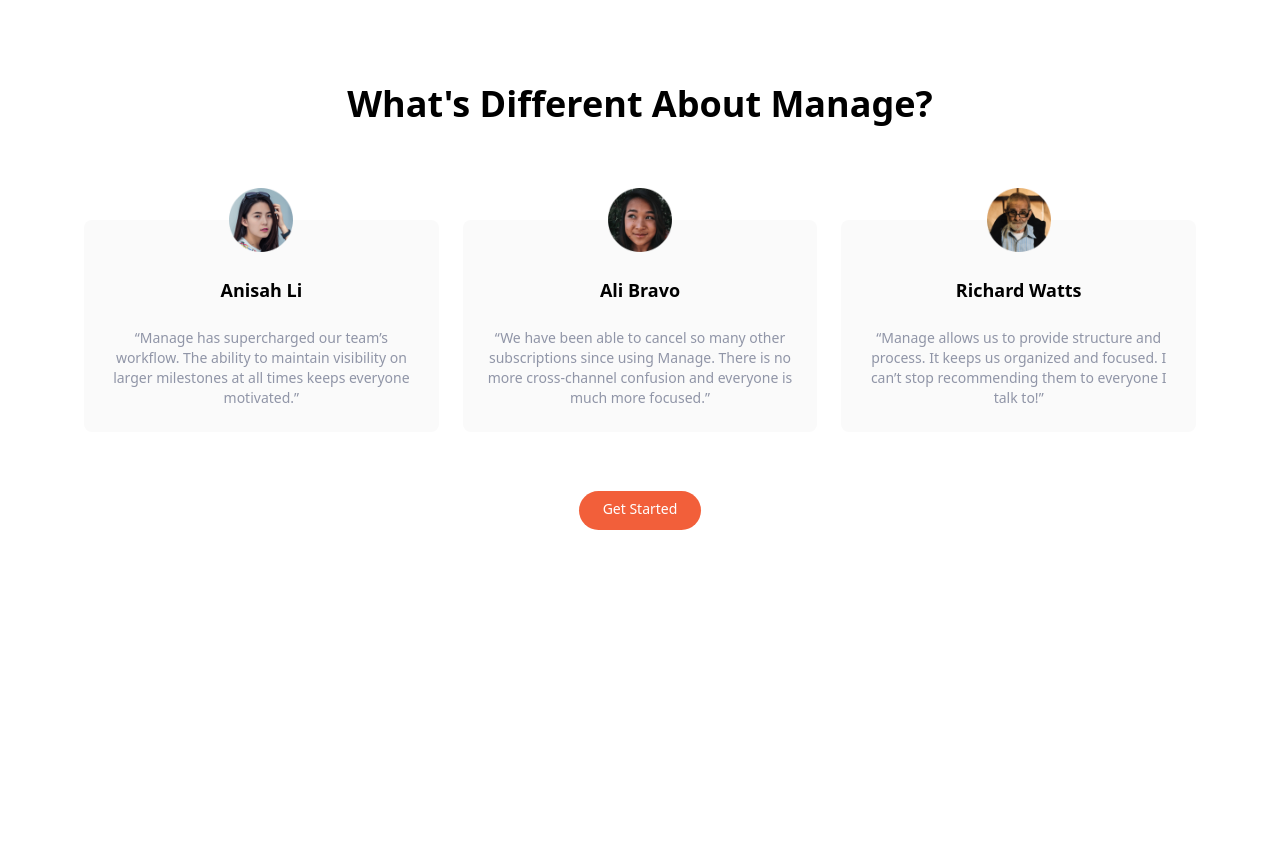
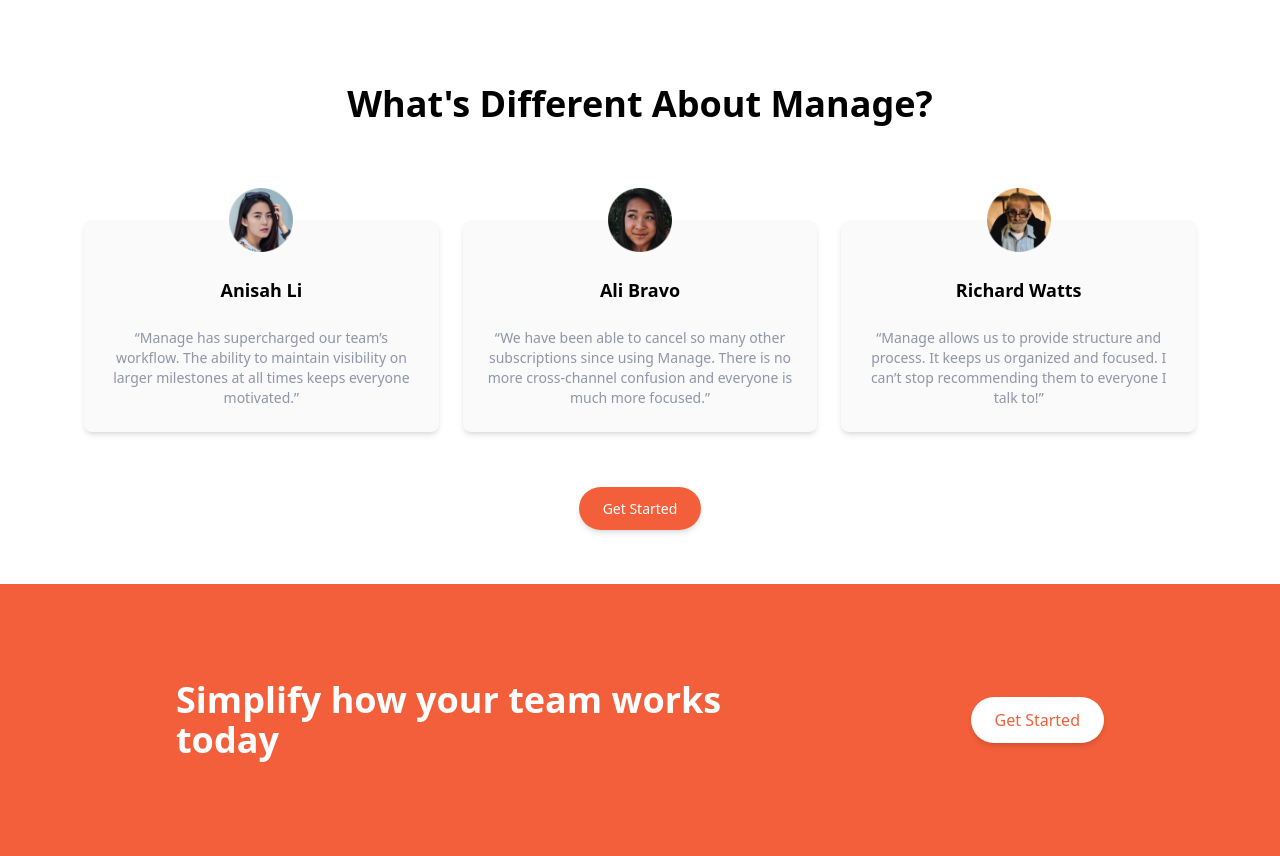
Before and after one commit to labanino/tailwind, a website: page index.html in a window 1280 px wide. Shown: the part 1168-2024 px from the top of the page. Before the commit the page ends 1752 px from the top, so only its background shows below. Drawn offline with Linux system fonts and the light colour scheme.

Commit message:
CTA section

```diff
--- a/index.html
+++ b/index.html
@@ -25,7 +25,7 @@
                 <a href="#" class="hover:text-darkGrayishBlue">Comunity</a>
             </div>
             <!-- Button -->
-            <a href="#" class="hidden p-2 px-6 pt-2 text-white text-sm bg-brightRed rounded-full baseline hover:bg-brightRedLight md:block">
+            <a href="#" class="hidden p-2 px-6 text-white text-sm bg-brightRed rounded-full baseline hover:bg-brightRedLight md:block shadow-md">
                 Get Started
             </a>
         </div>
@@ -46,7 +46,7 @@
                     while keeping the larger team goals in view.
                 </p>
                 <div class="flex justify-center md:justify-start">
-                    <a href="#" class="hidden p-2 px-6 pt-2 text-white text-sm bg-brightRed rounded-full baseline hover:bg-brightRedLight md:block">
+                    <a href="#" class="hidden p-2 px-6 pt-2 text-white text-sm bg-brightRed rounded-full baseline hover:bg-brightRedLight md:block shadow-md">
                         Get Started
                     </a>
                 </div>
@@ -161,7 +161,7 @@
             <!-- Testimonials Container -->
             <div class="flex flex-col mt-24 md:flex-row md:space-x-6">
                 <!-- Testimonial 1 -->
-                <div class="flex flex-col items-center p-6 space-y-6 rounded-lg bg-veryLightGray md:w-1/3">
+                <div class="flex flex-col items-center p-6 space-y-6 rounded-lg bg-veryLightGray md:w-1/3 shadow-md">
                     <img class="w-16 -mt-14" src="img/avatar-anisha.png" alt="">
                     <h5 class="text-lg font-bold">Anisah Li</h5>
                     <p class="text-sm text-darkGrayishBlue">
@@ -171,7 +171,7 @@
                 </div>
 
                 <!-- Testimonial 2 -->
-                <div class="hidden flex-col items-center p-6 space-y-6 rounded-lg bg-veryLightGray md:flex md:w-1/3">
+                <div class="hidden flex-col items-center p-6 space-y-6 rounded-lg bg-veryLightGray md:flex md:w-1/3 shadow-md">
                     <img class="w-16 -mt-14" src="img/avatar-ali.png" alt="">
                     <h5 class="text-lg font-bold">Ali Bravo</h5>
                     <p class="text-sm text-darkGrayishBlue">
@@ -181,7 +181,7 @@
                 </div>
 
                 <!-- Testimonial 3 -->
-                <div class="hidden flex-col items-center p-6 space-y-6 rounded-lg bg-veryLightGray md:flex md:w-1/3">
+                <div class="hidden flex-col items-center p-6 space-y-6 rounded-lg bg-veryLightGray md:flex md:w-1/3 shadow-md">
                     <img class="w-16 -mt-14" src="img/avatar-richard.png" alt="">
                     <h5 class="text-lg font-bold">Richard Watts</h5>
                     <p class="text-sm text-darkGrayishBlue">
@@ -193,7 +193,25 @@
 
             <!-- Button -->
             <div class="my-16">
-                <a href="#" class="p-3 px-6 pt-2 text-white text-sm bg-brightRed rounded-full baseline hover:bg-brightRedLight">
+                <a href="#" class="p-3 px-6 text-white text-sm bg-brightRed rounded-full baseline hover:bg-brightRedLight shadow-md">
+                    Get Started
+                </a>
+            </div>
+        </div>
+    </section>
+
+    <!-- CTA Section -->
+    <section id="cta" class="bg-brightRed">
+        <!-- Flex Container -->
+        <div class="container flex flex-col items-center justify-between px-6 py-24 mx-auto space-y-12 md:flex-row md:space-y-0">
+            <!-- Head -->
+            <h2 class="text-5xl font-bold leading-tight text-center text-white md:text-4xl md:max-w-xl md:text-left">
+                Simplify how your team works today
+            </h2>
+
+            <!-- Button -->
+            <div class="my-16">
+                <a href="#" class="p-3 px-6 text-brightRed bg-white rounded-full shadow-md baseline hover:bg-gray-900">
                     Get Started
                 </a>
             </div>
```
Also changed, not shown: css/main.css.
